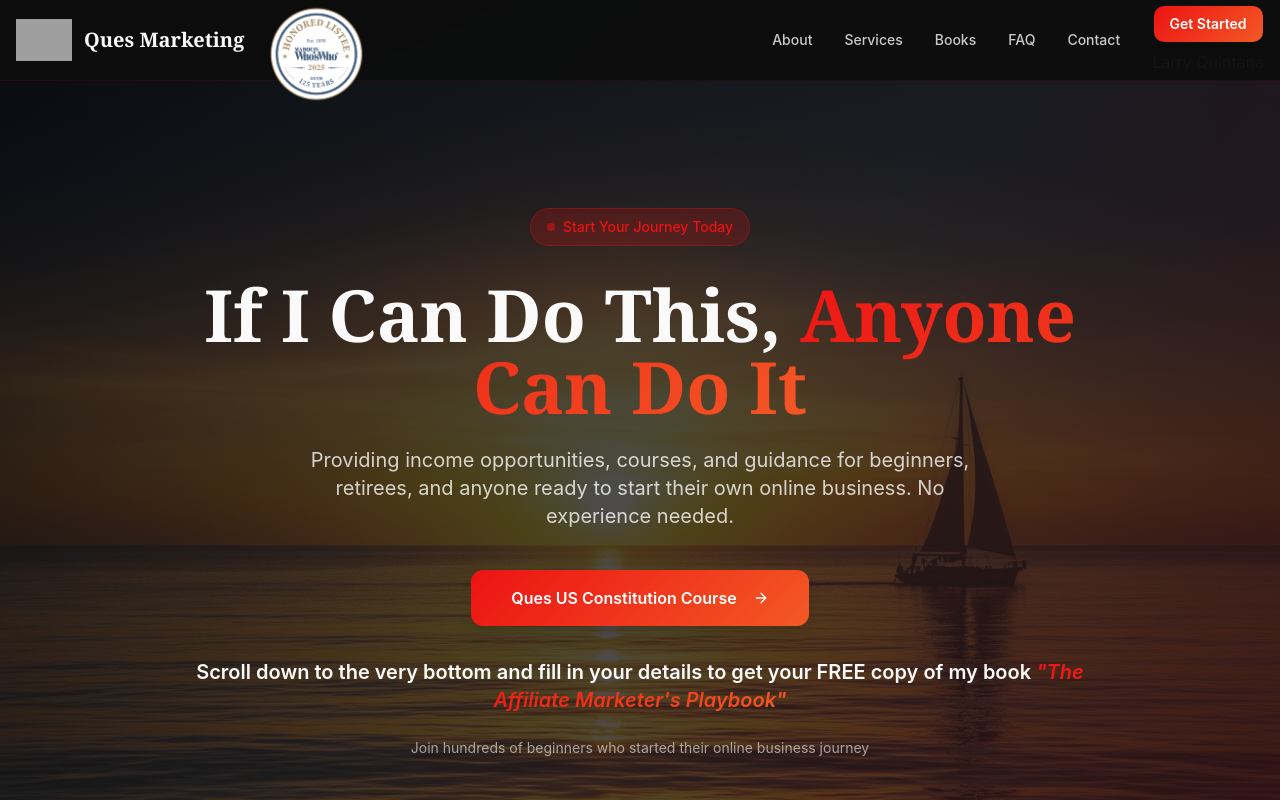
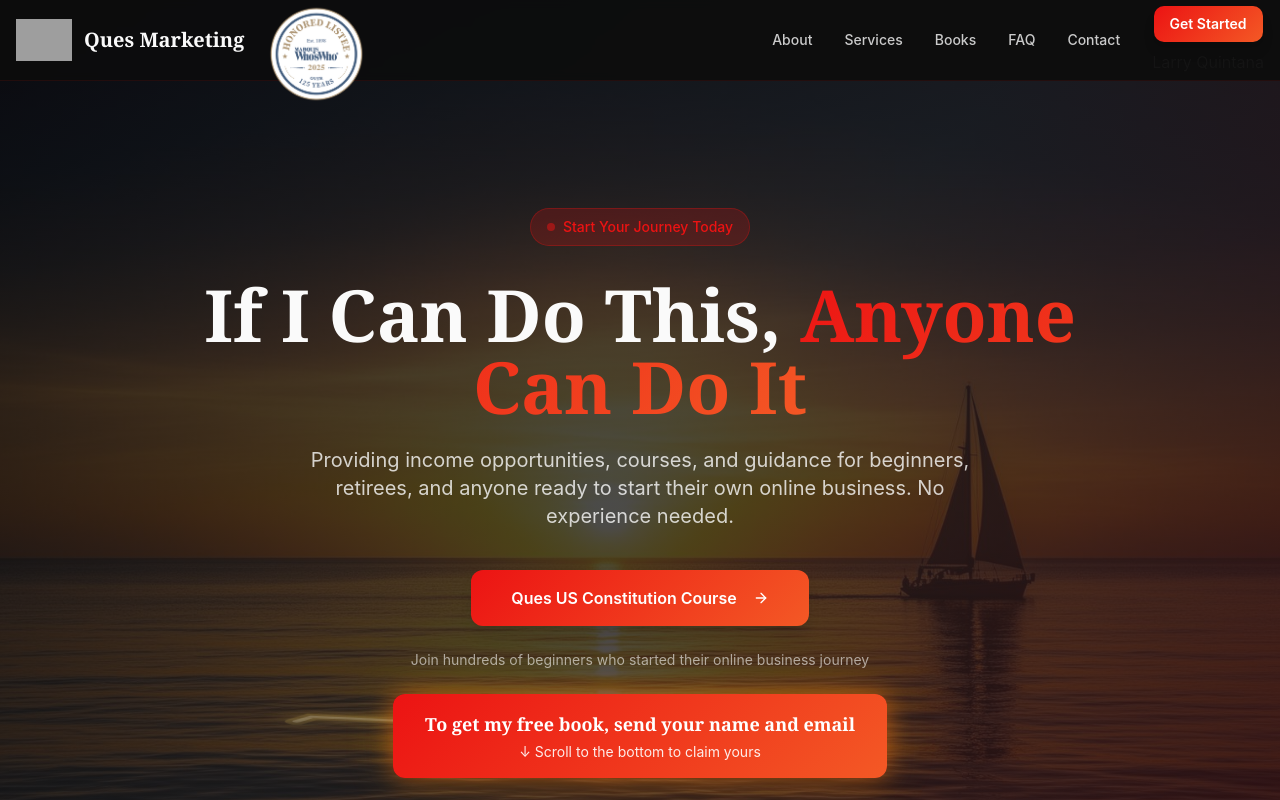
Before and after one commit to Quesmarket58/quintana-story-world, a React (Vite) app: page / in a window 1280 px wide. Shown: the top 800 px of the page. Built offline with nearby package versions, Linux system fonts and the light colour scheme; grey boxes are pictures that could not be loaded; the HTML template or start-up script is replaced by a standard one.

Commit message:
Add animated lightning CTA
Co-authored-by: Quesmarket58 <259278526+Quesmarket58@users.noreply.github.com>

```diff
--- a/src/components/Hero.tsx
+++ b/src/components/Hero.tsx
@@ -1,6 +1,7 @@
 import { Button } from "@/components/ui/button";
-import { ArrowRight, Play } from "lucide-react";
+import { ArrowRight } from "lucide-react";
 import heroImage from "@/assets/hero-sunset.jpg";
+import LightningButton from "@/components/LightningButton";
 
 const Hero = () => {
   return (
@@ -47,16 +48,13 @@ const Hero = () => {
             </Button>
           </div>
 
-          {/* Free Book CTA */}
-          <p className="font-body text-lg md:text-xl text-navy-foreground mt-8 animate-fade-up font-semibold" style={{ animationDelay: "0.35s" }}>
-            Scroll down to the very bottom and fill in your details to get your FREE copy of my book{" "}
-            <span className="text-gradient italic">"The Affiliate Marketer's Playbook"</span>
-          </p>
-
           {/* Trust Indicator */}
           <p className="font-body text-sm text-navy-foreground/60 mt-6 animate-fade-up" style={{ animationDelay: "0.4s" }}>
             Join hundreds of beginners who started their online business journey
           </p>
+
+          {/* Lightning Animated Free Book CTA */}
+          <LightningButton />
         </div>
       </div>
 
```
